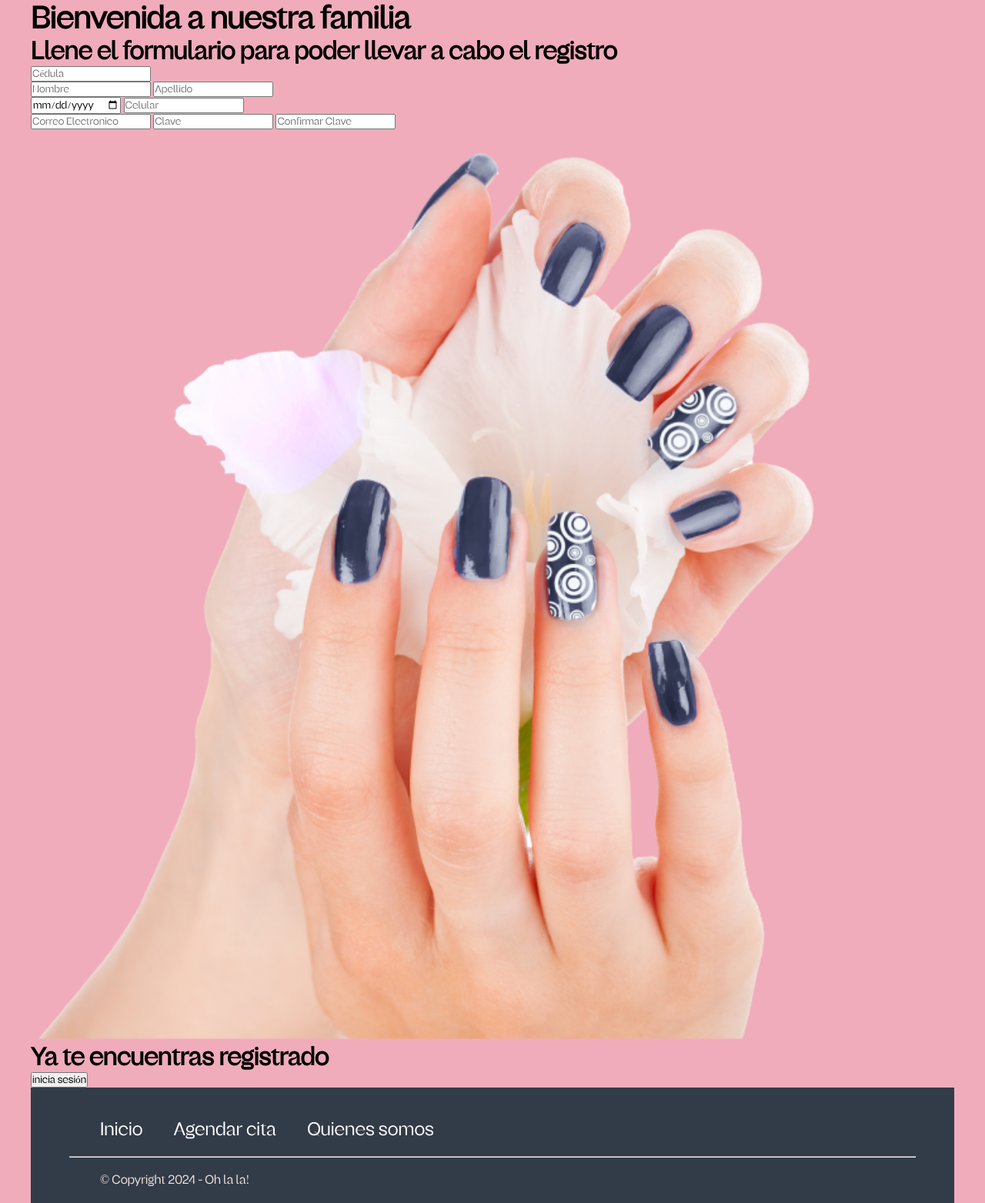
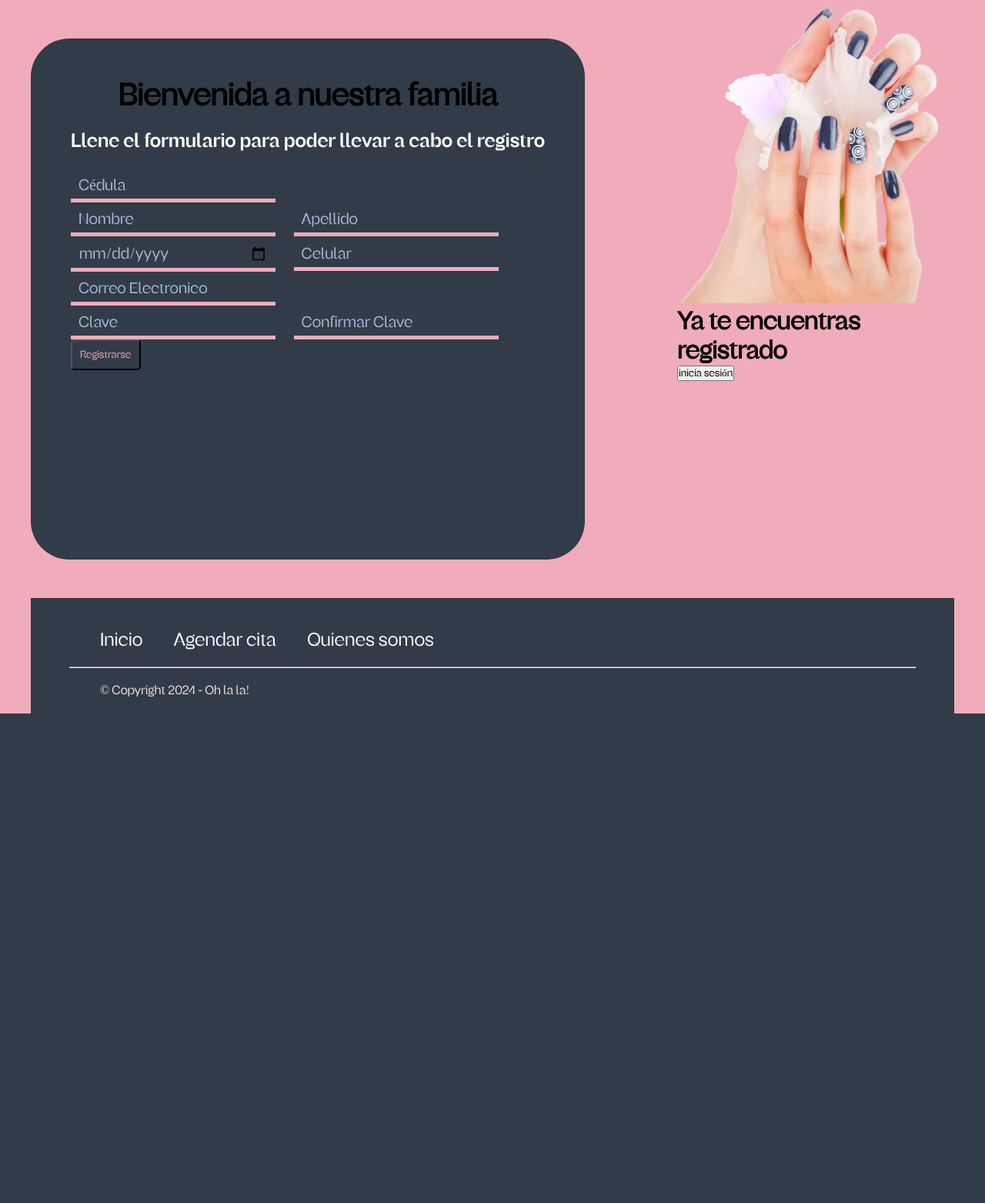
Before and after one commit to luisjuarezve/proyectoOhlala, a Django app: page /account/signup/ in a window 1280 px wide. Shown: the part 97-1660 px from the top of the page at 77% size. After the commit the page ends 1024 px from the top, so only its background shows below. Run offline with Django 5.2, Linux system fonts and the light colour scheme.

Commit message:
update signup funciona

```diff
--- a/ohlala/account_manager/templates/account_manager/signup.html
+++ b/ohlala/account_manager/templates/account_manager/signup.html
@@ -3,22 +3,28 @@
 {% block title %} Registro {% endblock %}
 {% block content %}
     <section class="signup">
-        <div class="signup-form">
-            <form class="signupform" action="" method="post">
+        <div class="form-container">
+            <form class="signupform" action="{% url "form_signup" %}" method="post">
+                {% csrf_token %}
                 <h1 class="display-heading-h3">Bienvenida a nuestra familia</h1>
                 <h2 class="display-heading-semi-bold-h4">Llene el formulario para poder llevar a cabo el registro</h2>
-                <input type="number" name="" id="" placeholder="Cédula">
-                <div>
-                    <input type="text" name="" id="" placeholder="Nombre">
-                    <input type="text" name="" id="" placeholder="Apellido">
+                <div class="inputs">
+                    <input type="number" name="cedula" id="" placeholder="Cédula">
+                    <div>
+                        <input type="text" name="nombre" id="" placeholder="Nombre">
+                        <input type="text" name="apellido" id="" placeholder="Apellido">
+                    </div>
+                    <div>
+                        <input type="date" name="fecha_nacimiento" id="" placeholder="Fecha de nac.">
+                        <input type="text" name="telefono" id="" placeholder="Celular">
+                    </div>
+                    <input type="email" name="correo_electronico" id="" placeholder="Correo Electronico">
+                    <div>
+                        <input type="password" name="contrasena" id="" placeholder="Clave">
+                        <input type="password" name="" id="" placeholder="Confirmar Clave">
+                    </div>
+                    <button class="button-primary" type="submit">Registrarse</button>
                 </div>
-                <div>
-                    <input type="date" name="" id="" placeholder="Fecha de nac.">
-                    <input type="text" name="" id="" placeholder="Celular">
-                </div>
-                <input type="email" name="" id="" placeholder="Correo Electronico">
-                <input type="password" name="" id="" placeholder="Clave">
-                <input type="password" name="" id="" placeholder="Confirmar Clave">
             </form>
         </div>
         <div class="signup-img">
--- a/ohlala/account_manager/views.py
+++ b/ohlala/account_manager/views.py
@@ -3,11 +3,9 @@ from django.db import transaction
 from django.shortcuts import render, redirect
 from account_manager.models import Cuenta, Cliente
 from django.http import HttpResponse
-from django.views.decorators.csrf import csrf_exempt
 # Create your views here.
 
 
-@csrf_exempt
 def form_signup(request):
     if request.method == 'POST':
         cedula = request.POST.get('cedula')
@@ -34,7 +32,6 @@ def form_signup(request):
                 return HttpResponse('Ocurrió un error durante el registro. Por favor, intenta nuevamente.')
 
 
-@csrf_exempt
 def form_login(request):
     if request.method == 'POST':
         correo_electronico = request.POST.get('correo_electronico')
--- a/ohlala/ohlala/static/css/style.css
+++ b/ohlala/ohlala/static/css/style.css
@@ -62,6 +62,30 @@ a:hover {
     color: #F0ACBB;
 }
 
+input {
+    padding: 10px 10px 5px 10px;
+    background: none;
+    font-size: 20px;
+    border: none;
+    border-bottom: 5px solid #F0ACBB;
+    color: #A6BCDA;
+}
+
+input::placeholder {
+    background: none;
+    font-size: 20px;
+    border: none;
+    color: #A6BCDA;
+}
+
+input:focus {
+    background: none;
+    font-size: 20px;
+    border: none;
+    border-bottom: 5px solid #FFFFFF;
+    color: #FFFFFF;
+}
+
 hr {
     color: #F0ACBB;
 }
@@ -88,9 +112,27 @@ hr {
     color: #FFFFFF;
 }
 
-.display-heading-semi-bold {
+.display-heading-semi-bold-h1 {
+    font-family: remixa-semi-bold;
+    font-size: 64px;
+    color: #FFFFFF;
+}
+
+.display-heading-semi-bold-h2 {
     font-family: remixa-semi-bold;
     font-size: 40px;
+    color: #FFFFFF;
+}
+
+.display-heading-semi-bold-h3 {
+    font-family: remixa-semi-bold;
+    font-size: 32px;
+    color: #FFFFFF;
+}
+
+.display-heading-semi-bold-h4 {
+    font-family: remixa-semi-bold;
+    font-size: 25px;
     color: #FFFFFF;
 }
 
@@ -233,7 +275,7 @@ header {
 }
 
 .card.pink a:hover {
-    color:#323B48
+    color: #323B48
 }
 
 .call-to-action {
@@ -335,7 +377,7 @@ footer hr {
 
 footer span {
     padding-left: 40px;
-    color:#F5E5E1
+    color: #F5E5E1
 }
 
 .mantenimiento {
@@ -351,6 +393,54 @@ footer span {
 .mantenimiento h1 {
     width: 800px;
     color: #323B48;
+}
+
+/*
+ -- Signup (Luis Juarez XD)
+*/
+.signup {
+    height: 777px;
+    width: 100%;
+}
+
+.form-container {
+    height: 677px;
+    margin-top: 50px;
+    width: 60%;
+    float: left;
+    background: #323B48;
+    border-radius: 50px;
+    display: flex;
+    justify-content: center;
+}
+
+.form-container h1 {
+    text-align: center;
+    margin-top: 50px;
+    margin-bottom: 20px;
+}
+
+.form-container h2 {
+    text-align: center;
+    margin-bottom: 20px;
+}
+
+.signupform .inputs input {
+    margin-right: 20px;
+    width: 40%;
+}
+
+.signupform .inputs div input {
+    width: 40%;
+}
+
+.signup-img {
+    width: 30%;
+    float: right;
+}
+
+.signup-img img {
+    width: 100%;
 }
 
 /*
@@ -370,7 +460,7 @@ footer span {
 
 .about-container {
     height: 720px;
-    width:1200px;
+    width: 1200px;
     display: flex;
     flex-direction: column;
     justify-content: center;
@@ -380,6 +470,7 @@ footer span {
 .about-container.pink {
     background-color: #F0ACBB;
 }
+
 .about-container.black {
     background-color: #323B48;
 }
@@ -401,9 +492,11 @@ footer span {
     flex: 1 1 none;
     height: 350px;
 }
+
 .about-title {
     font-size: 72px;
 }
+
 .about-para {
     width: 860px;
     font-size: 32px;
@@ -470,7 +563,7 @@ footer span {
 }
 
 .value-title.light {
-    color:#F5E5E1
+    color: #F5E5E1
 }
 
 .value-para {
@@ -480,7 +573,7 @@ footer span {
 }
 
 .value-para.light {
-    color:#F5E5E1
+    color: #F5E5E1
 }
 
 /*
@@ -489,7 +582,7 @@ footer span {
 
 .contact-wrap {
     height: 720px;
-    display:flex;
+    display: flex;
     justify-content: space-evenly;
     align-items: center;
 }
@@ -517,7 +610,7 @@ footer span {
 .contact-field {
     box-sizing: border-box;
     font-size: 28px;
-    width:415px;
+    width: 415px;
     height: 55px;
     padding-left: 20px;
     border: none;
@@ -525,13 +618,13 @@ footer span {
     background-color: #323B48;
 
     flex: none;
-    color:#F5E5E1;
+    color: #F5E5E1;
 }
 
 .contact-field:focus {
     transition: 0.2s;
     border-bottom: solid 3px #F5E5E1;
-    outline:none;
+    outline: none;
 }
 
 .contact-textarea {
@@ -542,13 +635,13 @@ footer span {
     border: solid 3px #F0ACBB;
     width: 415px;
     height: 125px;
-    color:#F5E5E1;
+    color: #F5E5E1;
 }
 
 .contact-textarea:focus {
     transition: 0.2s;
     border: solid 3px #F5E5E1;
-    outline:none;
+    outline: none;
 }
 
 .contact-button {
@@ -566,7 +659,7 @@ footer span {
     transition: 0.2s;
     background-color: #F0ACBB;
     cursor: pointer;
-    color:#323B48
+    color: #323B48
 }
 
 .social-card {
```
Also changed, not shown: ohlala/db.sqlite3.
